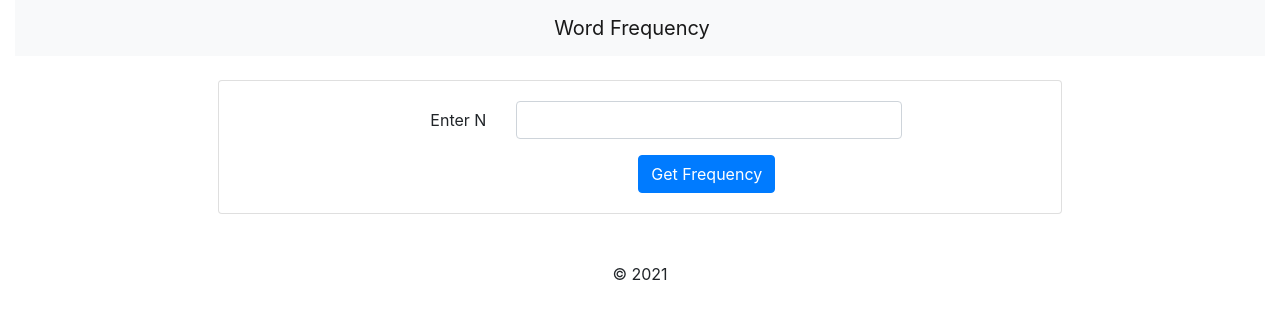
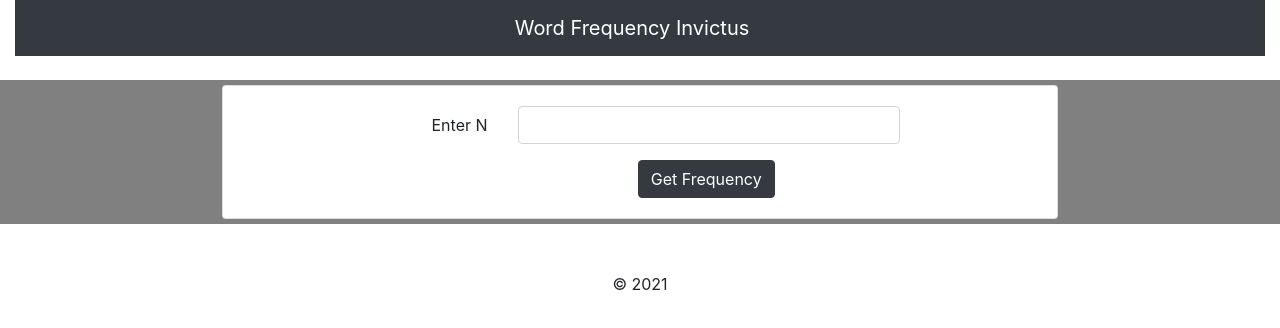
Before and after one commit to 1712danish/Invictus, a React (Create React App) app: page / in a window 1280 px wide. Shown: the top 328 px of the page. Built offline with nearby package versions, Linux system fonts and the light colour scheme; no server answers.

Commit message:
react-create-app on Heroku

```diff
--- a/src/components/Header.js
+++ b/src/components/Header.js
@@ -3,9 +3,9 @@ import React from 'react';
 const Header = () => {
     return (
         <div className="container-fluid">
-            <nav className="navbar navbar-expand-lg navbar-light bg-light">
+            <nav className="navbar navbar-expand-lg navbar-dark bg-dark">
                 <div className="mx-auto">
-                    <a href="/" className="navbar-brand">Word Frequency</a>
+                    <a href="/" className="navbar-brand">Word Frequency Invictus</a>
                 </div>
             </nav>
         </div>
--- a/src/components/Input.js
+++ b/src/components/Input.js
@@ -57,7 +57,7 @@ const Input = () => {
 
     return (
         <>
-            <div className="cotainer">
+            <div className="cotainer" style={{background:"grey", padding:"5px"}}>
                 <div className="row justify-content-center">
                     <div className="col-md-8">
                         <div className="card">
@@ -70,7 +70,7 @@ const Input = () => {
                                 </div>
 
                                 <div className="col-md-6 offset-md-4">
-                                    <button type="submit" className="btn btn-primary" onClick={() => {
+                                    <button type="submit" className="btn btn-dark" onClick={() => {
                                         if (n <= 0 || n > total) {
                                             alert("Please enter in range 1 to " + total + ".")
                                             window.location.reload(false);
--- a/src/components/Table.js
+++ b/src/components/Table.js
@@ -6,17 +6,17 @@ const Table = (props) => {
             <div className="container">
                 <div className="row col-md-6 col-md-offset-2 custyle">
                     <table className="table table-striped custab">
-                        <thead>
+                        <thead className="table-dark">
                             <tr>
-                                <th>#</th>
+                                <th>S.no</th>
                                 <th>Word</th>
                                 <th>Frequency</th>
                             </tr>
                         </thead>
                         {props.data.map((e, i) => {
                             return (
-                                <tr>
-                                    <td>{i + 1}</td>
+                                <tr className="table-danger">
+                                    <td scope="col">{i + 1}</td>
                                     <td>{e[0]}</td>
                                     <td>{e[1]}</td>
                                 </tr>
```
Also changed, not shown: 1 other file (tests, documents, lock files or other folders).
